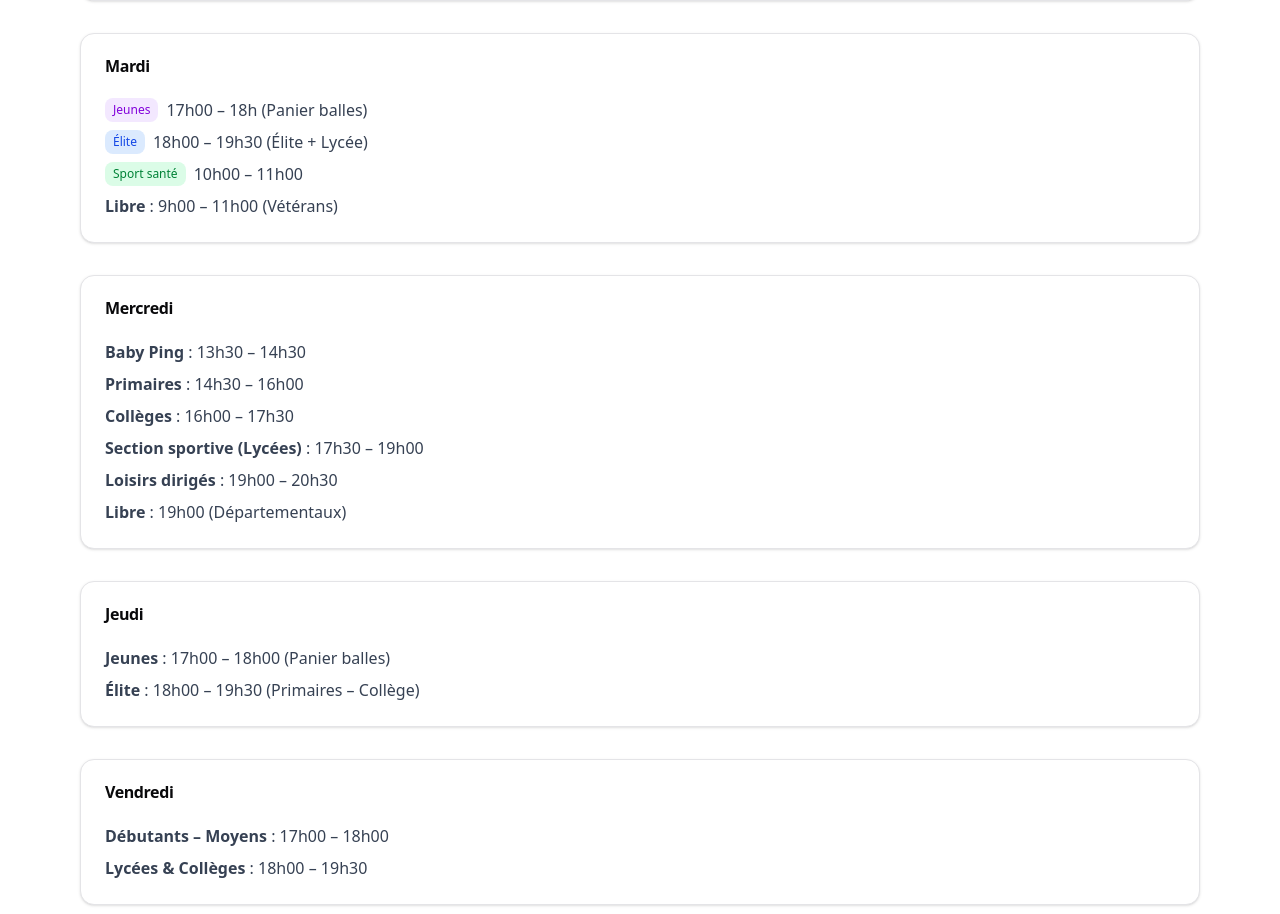
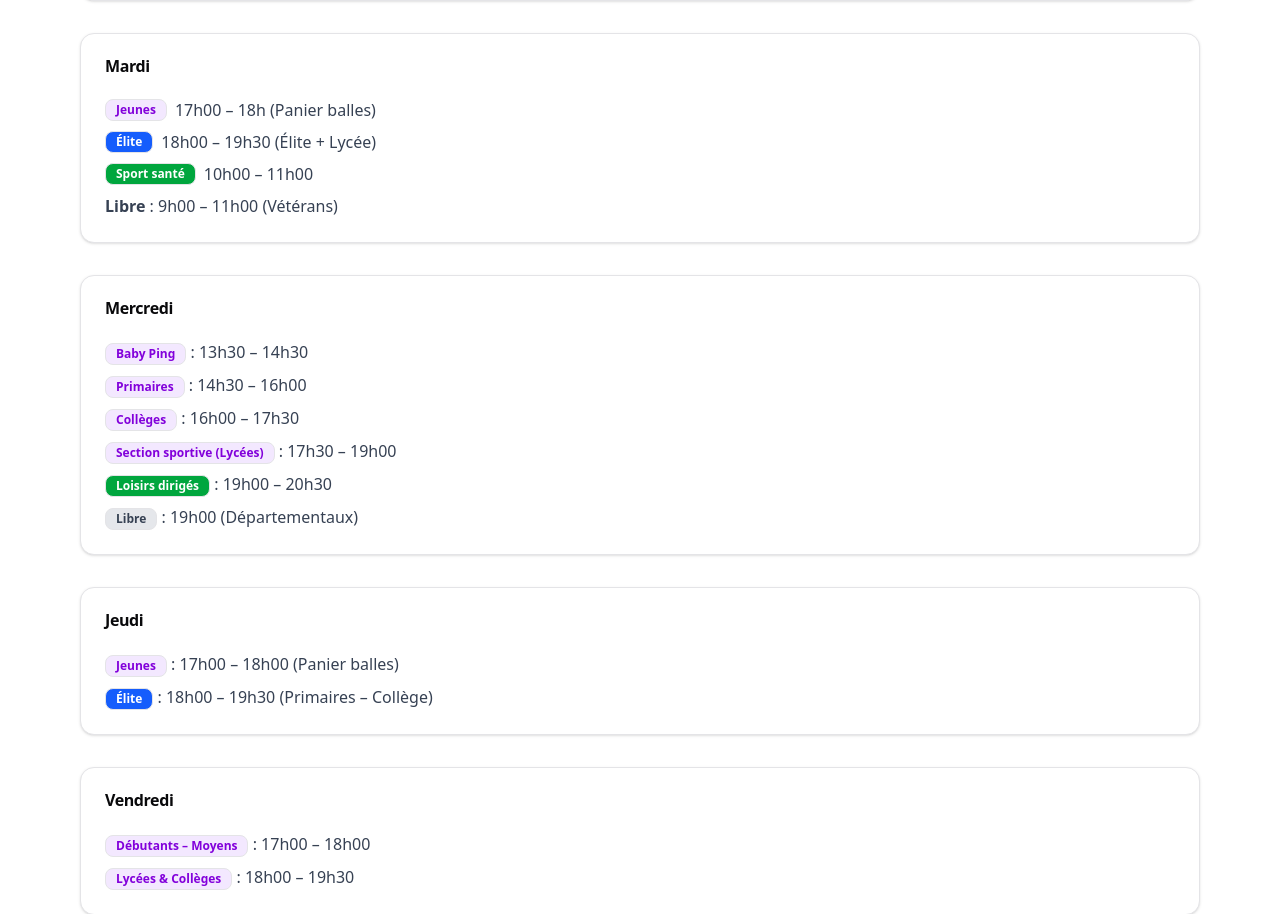
Before and after one commit to jesared/club-cctt, a Next.js app: page /horaires in a window 1280 px wide. Shown: the part 458-1372 px from the top of the page. Built offline with nearby package versions, Linux system fonts and the light colour scheme.

Commit message:
update badge

```diff
--- a/app/horaires/page.tsx
+++ b/app/horaires/page.tsx
@@ -1,13 +1,7 @@
+import { Badge } from "@/components/ui/badge";
 import { Card, CardContent, CardHeader, CardTitle } from "@/components/ui/card";
 
 export default function HorairesPage() {
-  const badgeBase = "inline-block text-xs font-medium px-2 py-1 rounded-md";
-
-  const badgeJeunes = `${badgeBase} bg-purple-100 text-purple-700`;
-  const badgeElite = `${badgeBase} bg-blue-100 text-blue-700`;
-  const badgeLoisir = `${badgeBase} bg-green-100 text-green-700`;
-  const badgeLibre = `${badgeBase} bg-gray-100 text-gray-700`;
-
   return (
     <div className="max-w-6xl mx-auto px-4 py-16 space-y-20">
       {/* TITRE */}
@@ -28,12 +22,12 @@ export default function HorairesPage() {
           </CardHeader>
           <CardContent className="space-y-2 text-gray-700">
             <p className="flex items-center gap-2">
-              <span className={badgeJeunes}>Jeunes</span>
+              <Badge variant={"jeunes"}>Jeunes</Badge>
               <span>17h45 – 19h (Primaires + Handis)</span>
             </p>
 
             <p className="flex items-center gap-2">
-              <span className={badgeLibre}>Libre</span>
+              <Badge variant={"libre"}>Libre</Badge>
               <span>19h00 (Départementaux)</span>
             </p>
           </CardContent>
@@ -46,16 +40,16 @@ export default function HorairesPage() {
           </CardHeader>
           <CardContent className="space-y-2 text-gray-700">
             <p className="flex items-center gap-2">
-              <span className={badgeJeunes}>Jeunes</span> 17h00 – 18h (Panier
+              <Badge variant={"jeunes"}>Jeunes</Badge> 17h00 – 18h (Panier
               balles)
             </p>
             <p className="flex items-center gap-2">
-              <span className={badgeElite}>Élite</span>
+              <Badge variant={"elite"}>Élite</Badge>
               <span>18h00 – 19h30 (Élite + Lycée)</span>
             </p>
 
             <p className="flex items-center gap-2">
-              <span className={badgeLoisir}>Sport santé</span>
+              <Badge variant={"loisir"}>Sport santé</Badge>
               <span>10h00 – 11h00</span>
             </p>
 
@@ -72,22 +66,23 @@ export default function HorairesPage() {
           </CardHeader>
           <CardContent className="space-y-2 text-gray-700">
             <p>
-              <strong>Baby Ping</strong> : 13h30 – 14h30
+              <Badge variant={"jeunes"}>Baby Ping</Badge> : 13h30 – 14h30
             </p>
             <p>
-              <strong>Primaires</strong> : 14h30 – 16h00
+              <Badge variant={"jeunes"}>Primaires</Badge> : 14h30 – 16h00
             </p>
             <p>
-              <strong>Collèges</strong> : 16h00 – 17h30
+              <Badge variant={"jeunes"}>Collèges</Badge> : 16h00 – 17h30
             </p>
             <p>
-              <strong>Section sportive (Lycées)</strong> : 17h30 – 19h00
+              <Badge variant={"jeunes"}>Section sportive (Lycées)</Badge> :
+              17h30 – 19h00
             </p>
             <p>
-              <strong>Loisirs dirigés</strong> : 19h00 – 20h30
+              <Badge variant={"loisir"}>Loisirs dirigés</Badge> : 19h00 – 20h30
             </p>
             <p>
-              <strong>Libre</strong> : 19h00 (Départementaux)
+              <Badge variant={"libre"}>Libre</Badge> : 19h00 (Départementaux)
             </p>
           </CardContent>
         </Card>
@@ -99,10 +94,12 @@ export default function HorairesPage() {
           </CardHeader>
           <CardContent className="space-y-2 text-gray-700">
             <p>
-              <strong>Jeunes</strong> : 17h00 – 18h00 (Panier balles)
+              <Badge variant={"jeunes"}>Jeunes</Badge> : 17h00 – 18h00 (Panier
+              balles)
             </p>
             <p>
-              <strong>Élite</strong> : 18h00 – 19h30 (Primaires – Collège)
+              <Badge variant={"elite"}>Élite</Badge> : 18h00 – 19h30 (Primaires
+              – Collège)
             </p>
           </CardContent>
         </Card>
@@ -114,10 +111,12 @@ export default function HorairesPage() {
           </CardHeader>
           <CardContent className="space-y-2 text-gray-700">
             <p>
-              <strong>Débutants – Moyens</strong> : 17h00 – 18h00
+              <Badge variant={"jeunes"}>Débutants – Moyens</Badge> : 17h00 –
+              18h00
             </p>
             <p>
-              <strong>Lycées & Collèges</strong> : 18h00 – 19h30
+              <Badge variant={"jeunes"}>Lycées & Collèges</Badge> : 18h00 –
+              19h30
             </p>
           </CardContent>
         </Card>
@@ -129,7 +128,7 @@ export default function HorairesPage() {
           </CardHeader>
           <CardContent className="space-y-2 text-gray-700">
             <p>
-              <strong>Loisirs libres</strong> : 10h00 – 11h30
+              <Badge variant={"loisir"}>Loisirs libres</Badge> : 10h00 – 11h30
             </p>
           </CardContent>
         </Card>
--- /dev/null
+++ b/components/ui/badge.tsx
@@ -0,0 +1,40 @@
+import { cva, type VariantProps } from "class-variance-authority";
+import * as React from "react";
+
+import { cn } from "@/lib/utils";
+
+const badgeVariants = cva(
+  "inline-flex items-center rounded-md border px-2.5 py-0.5 text-xs font-semibold transition-colors focus:outline-none focus:ring-2 focus:ring-ring focus:ring-offset-2",
+  {
+    variants: {
+      variant: {
+        default: "bg-purple-600 text-white",
+        jeunes: "bg-purple-100 text-purple-700",
+        elite: "bg-blue-600 text-white",
+        loisir: "bg-green-600 text-white",
+        libre: "bg-gray-200 text-gray-700",
+        secondary:
+          "border-transparent bg-secondary text-secondary-foreground hover:bg-secondary/80",
+        destructive:
+          "border-transparent bg-destructive text-destructive-foreground shadow hover:bg-destructive/80",
+        outline: "text-foreground",
+      },
+    },
+    defaultVariants: {
+      variant: "default",
+    },
+  },
+);
+
+export interface BadgeProps
+  extends
+    React.HTMLAttributes<HTMLDivElement>,
+    VariantProps<typeof badgeVariants> {}
+
+function Badge({ className, variant, ...props }: BadgeProps) {
+  return (
+    <div className={cn(badgeVariants({ variant }), className)} {...props} />
+  );
+}
+
+export { Badge, badgeVariants };
--- a/package.json
+++ b/package.json
@@ -9,6 +9,7 @@
     "lint": "eslint"
   },
   "dependencies": {
+    "@radix-ui/react-slot": "^1.2.4",
     "class-variance-authority": "^0.7.1",
     "clsx": "^2.1.1",
     "lucide-react": "^0.563.0",
```
Also changed, not shown: 1 other file (tests, documents, lock files or other folders).
